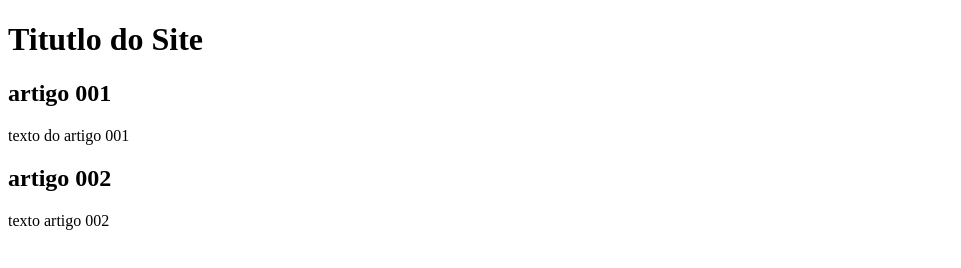
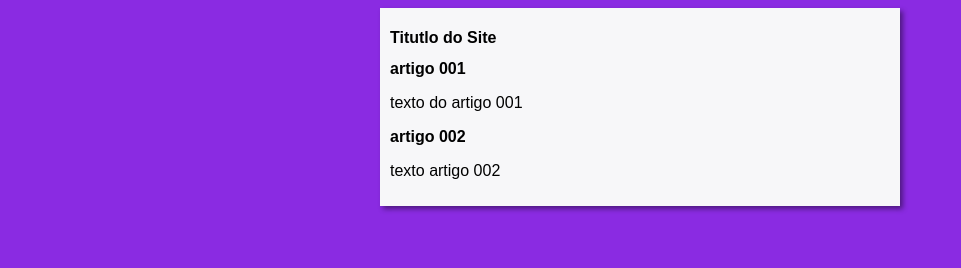
Before and after one commit to luizhmg/projeto-site, a plain HTML site: page index.html in a window 1280 px wide. Shown: the whole page, without its empty margins (0-961 px from the left). Drawn offline with Linux system fonts and the light colour scheme.

Commit message:
iniciei o design

```diff
--- /dev/null
+++ b/estilo/style.css
@@ -0,0 +1,16 @@
+* {
+    font-family: Arial, Helvetica, sans-serif;
+    font-size: 16px;
+}
+
+body{
+    background-color: blueviolet;
+}
+
+main{
+    background-color: rgb(247, 247, 249);
+    width: 500px;
+    margin: auto;
+    padding: 10px;
+    box-shadow: 3px 3px 5px rgba(0, 0, 0, 0.436);
+}
--- a/index.html
+++ b/index.html
@@ -5,6 +5,7 @@
     <meta http-equiv="X-UA-Compatible" content="IE=edge">
     <meta name="viewport" content="width=device-width, initial-scale=1.0">
     <title>Titulo do Site</title>
+    <link rel="stylesheet" href="estilo/style.css">
 </head>
 <body>
     <main>
```
